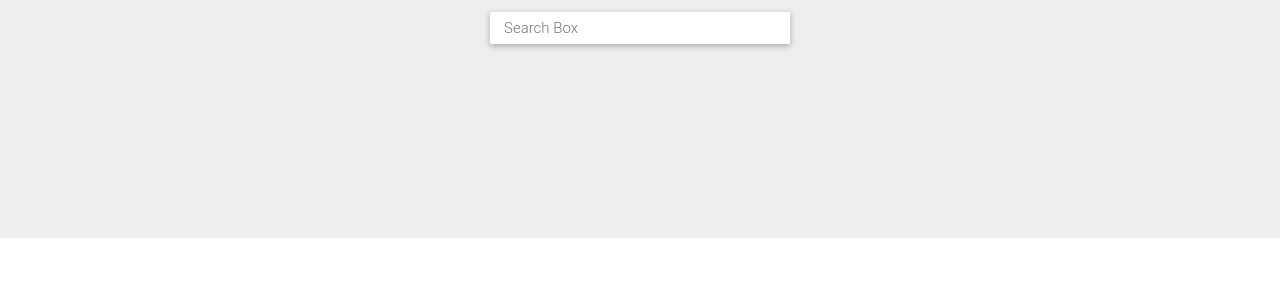
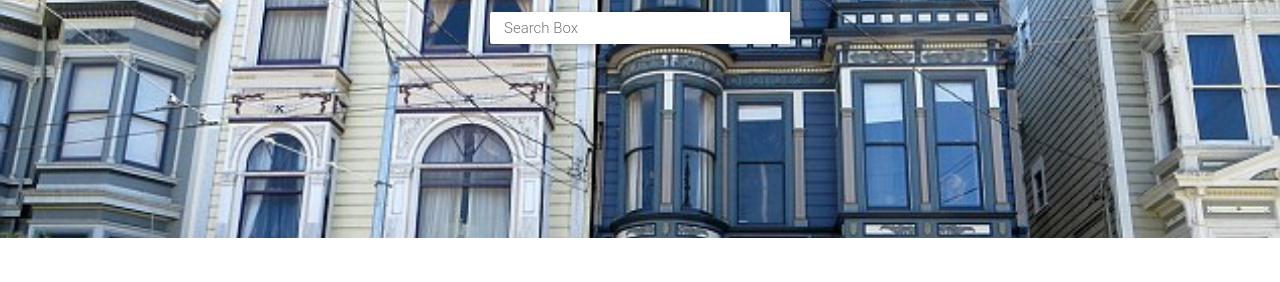
Before and after one commit to Genki-S/AbleHomesFront, a plain HTML site: page index.html in a window 1280 px wide. Shown: the part 292-574 px from the top of the page. Drawn offline with nearby package versions, Linux system fonts and the light colour scheme; some packages are replaced by stand-ins of ours.

Commit message:
Fix img path in css

```diff
--- a/css/ablehomes.css
+++ b/css/ablehomes.css
@@ -11,7 +11,7 @@
 }
 
 .jumbotron {
-  background-image:url('img/ablehomes.jpg');
+  background-image:url('/img/ablehomes.jpg');
   height: 500px;
   background-repeat: no-repeat;
   background-size: cover;
```
